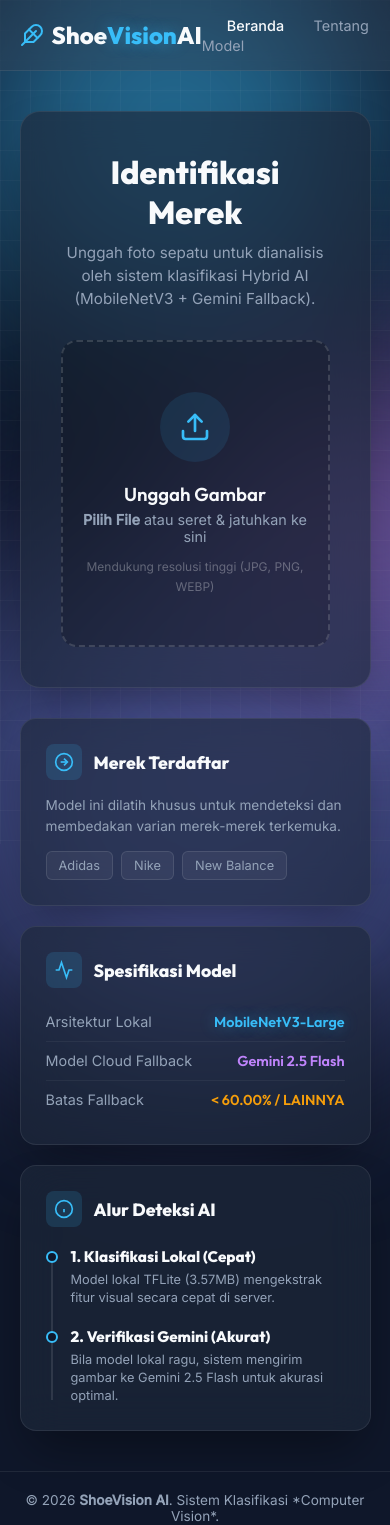
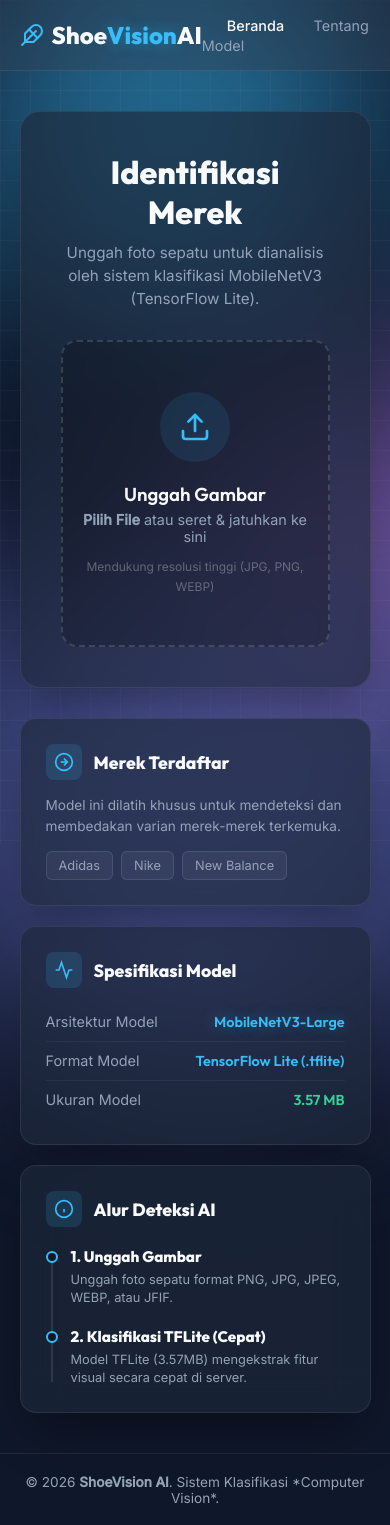
Before and after one commit to Mephistor3x/shoe-vision-ai, a Flask app: page / in a window 390 px wide. Shown: the top 1525 px of the page. Run offline with Flask 3, Linux system fonts and the light colour scheme.

Commit message:
Hapus integrasi Gemini AI dari backend dan frontend, jalankan klasifikasi secara lokal sepenuhnya menggunakan MobileNetV3 TFLite

```diff
--- a/requirements.txt
+++ b/requirements.txt
@@ -3,5 +3,4 @@ ai-edge-litert
 numpy>=1.23.5,<2.0.0
 werkzeug>=3.0.0
 pillow>=10.0.0
-google-generativeai>=0.8.0
 python-dotenv>=1.0.1
--- a/sistem_ai/app.py
+++ b/sistem_ai/app.py
@@ -5,7 +5,6 @@ from flask import Flask, request, render_template, jsonify
 from werkzeug.utils import secure_filename
 from PIL import Image
 from dotenv import load_dotenv
-import google.generativeai as genai
 
 # Impor Model AI secara dinamis untuk mendukung LiteRT / TFLite (tanpa full TensorFlow)
 try:
@@ -28,25 +27,14 @@ except ImportError:
 IS_VERCEL = os.getenv("VERCEL") == "1"
 
 # =====================================================================
-# 1. KONFIGURASI LINGKUNGAN & API KEY GEMINI
+# 1. KONFIGURASI LINGKUNGAN
 # =====================================================================
 
 # Mendapatkan path absolut direktori tempat app.py ini berada
 BASE_DIR = os.path.abspath(os.path.dirname(__file__))
 
-# Memuat file konfigurasi rahasia (.env) untuk mengambil GEMINI_API_KEY secara aman
+# Memuat file konfigurasi rahasia (.env)
 load_dotenv(os.path.join(BASE_DIR, '.env'))
-
-# Konfigurasi resmi SDK Google Generative AI secara opsional
-gemini_key = os.getenv("GEMINI_API_KEY")
-if gemini_key:
-    try:
-        genai.configure(api_key=gemini_key)
-        print("[+] API Key Gemini berhasil dikonfigurasi.")
-    except Exception as e:
-        print(f"[X] Gagal mengonfigurasi Gemini API: {e}")
-else:
-    print("[!] Peringatan: GEMINI_API_KEY tidak ditemukan di environment. Fallback Gemini akan dinonaktifkan.")
 
 # Inisialisasi aplikasi Flask untuk antarmuka web
 app = Flask(__name__)
@@ -97,7 +85,6 @@ try:
         print("[!] ERROR: Tidak dapat memuat model pendeteksi sepatu!")
 except Exception as model_err:
     print(f"[X] Gagal memuat model klasifikasi lokal: {model_err}")
-    print("[!] Sistem akan beroperasi penuh menggunakan Gemini AI sebagai backend utama.")
     is_tflite = False
 
 # Urutan nama kelas target yang dideteksi oleh model lokal kita
@@ -167,82 +154,8 @@ def predict_shoe(img_path):
     return class_names[predicted_index].upper(), confidence
 
 # =====================================================================
-# 5. FUNGSI CADANGAN MENGGUNAKAN GEMINI 2.5 FLASH API
 # =====================================================================
-def predict_shoe_with_gemini(img_path):
-    """
-    Mengirimkan gambar sepatu ke Gemini API jika model lokal ragu-ragu.
-    Mendukung fallback otomatis dari gemini-2.5-flash ke gemini-1.5-flash jika terjadi error.
-    """
-    try:
-        # Memeriksa apakah API Key Gemini dikonfigurasi sebelum melakukan panggilan
-        if not os.getenv("GEMINI_API_KEY"):
-            print("[!] Peringatan: Panggilan Gemini dilewati karena GEMINI_API_KEY tidak dikonfigurasi.")
-            return None, None, "Kunci API Gemini (GEMINI_API_KEY) tidak ditemukan."
-
-        # Membuka gambar menggunakan format Pillow PIL agar didukung oleh Gemini SDK
-        img = Image.open(img_path)
-
-        # Instruksi mendetail untuk memandu Gemini
-        prompt = """
-        Analyze this shoe image. Identify the brand of the shoe.
-        You must classify it into one of these exact brand values:
-        - ADIDAS
-        - NIKE
-        - NEW_BALANCE
-        - PUMA
-        - LAINNYA
-
-        Return a JSON object in this exact format:
-        {
-          "brand": "BRAND_NAME",
-          "confidence": 95.0
-        }
-        Where BRAND_NAME must be one of the brand values listed above (all uppercase, with underscores for NEW_BALANCE), and confidence is a float from 0.0 to 100.0 representing your confidence.
-        """
-
-        data = None
-        last_error = None
-
-        # Coba gunakan gemini-2.5-flash terlebih dahulu
-        try:
-            print("[*] Mencoba prediksi menggunakan model gemini-2.5-flash...")
-            gemini_model = genai.GenerativeModel('gemini-2.5-flash')
-            response = gemini_model.generate_content(
-                [prompt, img],
-                generation_config={"response_mime_type": "application/json"}
-            )
-            data = json.loads(response.text.strip())
-        except Exception as e_2_5:
-            last_error = str(e_2_5)
-            print(f"[!] Gagal menggunakan gemini-2.5-flash: {e_2_5}. Melakukan fallback ke gemini-1.5-flash...")
-
-            # Fallback ke gemini-1.5-flash
-            try:
-                gemini_model = genai.GenerativeModel('gemini-1.5-flash')
-                response = gemini_model.generate_content(
-                    [prompt, img],
-                    generation_config={"response_mime_type": "application/json"}
-                )
-                data = json.loads(response.text.strip())
-                last_error = None # Berhasil
-            except Exception as e_1_5:
-                last_error = f"gemini-2.5: {last_error} | gemini-1.5: {str(e_1_5)}"
-                print(f"[X] Gagal juga menggunakan gemini-1.5-flash: {e_1_5}")
-
-        if data is None:
-            raise ValueError(f"Seluruh model Gemini gagal merespons. Detail: {last_error}")
-
-        brand = data.get("brand", "LAINNYA").upper()
-        confidence = float(data.get("confidence", 95.0))
-
-        return brand, confidence, None
-    except Exception as e:
-        print(f"[X] Gagal melakukan prediksi dengan Gemini: {e}")
-        return None, None, str(e)
-
-# =====================================================================
-# 6. ROUTING ROUTE (PENGATURAN ALUR WEB & API FLASK)
+# 5. ROUTING ROUTE (PENGATURAN ALUR WEB & API FLASK)
 # =====================================================================
 
 @app.route('/')
@@ -257,14 +170,7 @@ def index():
 def predict():
     """
     Endpoint POST API /predict:
-    Menerima berkas foto dari client, menyimpannya, lalu mengeksekusi logika Hybrid AI.
-
-    Alur Hybrid AI (Scheme 1):
-    1. Lakukan prediksi lokal menggunakan TFLite.
-    2. Periksa apakah tingkat keyakinan (confidence) di bawah 60.00% ATAU terdeteksi sebagai "LAINNYA".
-       - Jika Ya: Panggil Gemini API untuk menganalisis gambar secara mendalam. Ganti hasil prediksi lokal.
-       - Jika Tidak: Gunakan hasil prediksi lokal (hemat kuota API dan sangat cepat).
-    3. Kembalikan data dalam format JSON ke client.
+    Menerima berkas foto dari client, menyimpannya, lalu mengeksekusi prediksi menggunakan model lokal.
     """
     # Validasi apakah berkas dikirim dalam request POST
     if 'file' not in request.files:
@@ -292,47 +198,19 @@ def predict():
 
         # Lakukan prediksi
         try:
-            # Langkah 1: Prediksi menggunakan Model TFLite lokal (jika berhasil dimuat)
-            label = None
-            confidence = None
-            used_gemini = False
+            # Langkah 1: Prediksi menggunakan Model TFLite/Keras lokal
+            if is_tflite or (has_tensorflow and model is not None):
+                label, confidence = predict_shoe(filepath)
+                print(f"[+] Prediksi: {label} ({confidence:.2f}%)")
+            else:
+                raise ValueError("Model klasifikasi lokal tidak tersedia di server!")
 
-            if is_tflite or (has_tensorflow and model is not None):
-                try:
-                    label, confidence = predict_shoe(filepath)
-                    print(f"[+] Prediksi Lokal: {label} ({confidence:.2f}%)")
-                except Exception as local_err:
-                    print(f"[X] Gagal melakukan prediksi lokal: {local_err}. Mencoba fallback ke Gemini...")
-            else:
-                print("[!] Model lokal tidak tersedia. Mencoba menggunakan Gemini AI secara langsung...")
-
-            # Langkah 2: Pemicu Fallback Gemini (Keyakinan rendah, terdeteksi "LAINNYA", atau model lokal tidak tersedia)
-            if label is None or confidence < 60.00 or label == "LAINNYA":
-                print(f"[!] Memicu Gemini (Alasan: model lokal tidak tersedia/keyakinan rendah/LAINNYA)...")
-                gemini_label, gemini_confidence, gemini_error = predict_shoe_with_gemini(filepath)
-
-                # Jika pemanggilan Gemini sukses, gunakan hasilnya
-                if gemini_label is not None:
-                    label = gemini_label
-                    confidence = gemini_confidence
-                    used_gemini = True
-                    print(f"[GEMINI] Hasil Gemini: {label} ({confidence:.2f}%)")
-                else:
-                    if label is None:
-                        if not os.getenv("GEMINI_API_KEY"):
-                            raise ValueError("Gagal mendeteksi gambar: Model lokal dinonaktifkan di Vercel, dan kunci API Gemini (GEMINI_API_KEY) belum dikonfigurasi di dashboard Vercel Anda.")
-                        else:
-                            raise ValueError(f"Gagal mendeteksi gambar: Model lokal dinonaktifkan di Vercel, dan panggilan ke Gemini AI gagal. Detail: {gemini_error}")
-                    else:
-                        print(f"[!] Panggilan Gemini gagal ({gemini_error}). Tetap menggunakan hasil prediksi lokal.")
-
-            # Langkah 3: Kirim respons JSON akhir ke frontend
+            # Langkah 2: Kirim respons JSON akhir ke frontend
             return jsonify({
                 'success': True,
                 'label': label,
                 'confidence': f"{confidence:.2f}",
-                'image_url': f"/static/uploads/{filename}" if not IS_VERCEL else "",
-                'used_gemini': used_gemini
+                'image_url': f"/static/uploads/{filename}" if not IS_VERCEL else ""
             })
         except Exception as e:
             print(f"[X] Error Prediksi: {str(e)}")
--- a/sistem_ai/requirements.txt
+++ b/sistem_ai/requirements.txt
@@ -3,5 +3,4 @@ ai-edge-litert
 numpy>=1.23.5,<2.0.0
 werkzeug>=3.0.0
 pillow>=10.0.0
-google-generativeai>=0.8.0
 python-dotenv>=1.0.1
--- a/sistem_ai/static/style.css
+++ b/sistem_ai/static/style.css
@@ -254,36 +254,3 @@ h1, h2, h3, h4 { font-family: 'Outfit', sans-serif; } /* Font modern bersudut di
 
 /* Footer */
 footer { text-align: center; padding: 20px; font-size: 0.85rem; color: var(--text-muted); border-top: 1px solid var(--border-color); }
-
-/* =====================================================================
-   11. STYLE KHAS LENCANA VERIFIED GEMINI AI & EFEK PULSE NYALA (GLOW)
-   ===================================================================== */
-.badge-gemini {
-    font-size: 0.7rem;
-    font-weight: 600;
-    padding: 4px 12px;
-    border-radius: 20px;
-    /* Gradasi warna ungu ke biru indigo khas Gemini */
-    background: linear-gradient(135deg, #a855f7, #6366f1);
-    color: #ffffff;
-    /* Bayangan bercahaya luar */
-    box-shadow: 0 0 12px rgba(168, 85, 247, 0.5);
-    margin-left: 8px;
-    display: inline-flex;
-    align-items: center;
-    border: 1px solid rgba(255, 255, 255, 0.2);
-    /* Menghubungkan animasi denyut cahaya gemini-pulse */
-    animation: gemini-pulse 2s infinite alternate;
-}
-
-/* Animasi denyut cahaya dan perbesaran mikro untuk efek Premium verified */
-@keyframes gemini-pulse {
-    0% {
-        box-shadow: 0 0 8px rgba(168, 85, 247, 0.4);
-        transform: scale(1);
-    }
-    100% {
-        box-shadow: 0 0 16px rgba(168, 85, 247, 0.8), 0 0 20px rgba(99, 102, 241, 0.4);
-        transform: scale(1.03); /* Membesar sedikit */
-    }
-}
--- a/sistem_ai/templates/index.html
+++ b/sistem_ai/templates/index.html
@@ -40,7 +40,7 @@
             <div class="glass-panel main-card">
                 <header class="card-header">
                     <h2>Identifikasi Merek</h2>
-                    <p>Unggah foto sepatu untuk dianalisis oleh sistem klasifikasi Hybrid AI (MobileNetV3 + Gemini Fallback).</p>
+                    <p>Unggah foto sepatu untuk dianalisis oleh sistem klasifikasi MobileNetV3 (TensorFlow Lite).</p>
                 </header>
 
                 <!-- Area Drag & Drop untuk mengunggah gambar secara interaktif -->
@@ -80,9 +80,7 @@
                     <div class="prediction-card">
                         <div class="pred-header">
                             <!-- Status akurasi umum model lokal -->
-                            <span class="badge-success">Berhasil Dikenali</span>
-                            <!-- Lencana khusus yang muncul jika klasifikasi dialihkan dan diverifikasi oleh Gemini AI -->
-                            <span id="gemini-badge" class="badge-gemini hidden">⚡ Gemini AI Verified</span>
+                            <span class="badge-success">Akurasi Tinggi</span>
                         </div>
 
                         <!-- Nama Merek Hasil Tebakan (Adidas, Nike, Puma, dll) -->
@@ -131,16 +129,16 @@
                 </div>
                 <ul class="stats-list">
                     <li>
-                        <span class="stat-label">Arsitektur Lokal</span>
+                        <span class="stat-label">Arsitektur Model</span>
                         <span class="stat-value highlight">MobileNetV3-Large</span>
                     </li>
                     <li>
-                        <span class="stat-label">Model Cloud Fallback</span>
-                        <span class="stat-value" style="color: #c084fc;">Gemini 2.5 Flash</span>
+                        <span class="stat-label">Format Model</span>
+                        <span class="stat-value" style="color: #38bdf8;">TensorFlow Lite (.tflite)</span>
                     </li>
                     <li>
-                        <span class="stat-label">Batas Fallback</span>
-                        <span class="stat-value" style="color: #f59e0b;">< 60.00% / LAINNYA</span>
+                        <span class="stat-label">Ukuran Model</span>
+                        <span class="stat-value" style="color: #34d399;">3.57 MB</span>
                     </li>
                 </ul>
             </div>
@@ -154,15 +152,15 @@
                     <div class="tl-item">
                         <div class="tl-dot"></div>
                         <div class="tl-content">
-                            <h4>1. Klasifikasi Lokal (Cepat)</h4>
-                            <p>Model lokal TFLite (3.57MB) mengekstrak fitur visual secara cepat di server.</p>
+                            <h4>1. Unggah Gambar</h4>
+                            <p>Unggah foto sepatu format PNG, JPG, JPEG, WEBP, atau JFIF.</p>
                         </div>
                     </div>
                     <div class="tl-item">
                         <div class="tl-dot"></div>
                         <div class="tl-content">
-                            <h4>2. Verifikasi Gemini (Akurat)</h4>
-                            <p>Bila model lokal ragu, sistem mengirim gambar ke Gemini 2.5 Flash untuk akurasi optimal.</p>
+                            <h4>2. Klasifikasi TFLite (Cepat)</h4>
+                            <p>Model TFLite (3.57MB) mengekstrak fitur visual secara cepat di server.</p>
                         </div>
                     </div>
                 </div>
@@ -257,28 +255,12 @@
                     resultLabel.textContent = data.label.replace(/_/g, ' ');
                     resultConfidenceText.textContent = `${data.confidence}%`;
 
-                    // Hubungkan referensi lencana Gemini
-                    const geminiBadge = document.getElementById('gemini-badge');
-
-                    // Tampilkan lencana Gemini AI Verified hanya jika backend memicu fallback Gemini
-                    if(data.used_gemini) {
-                        geminiBadge.classList.remove('hidden');
-                    } else {
-                        geminiBadge.classList.add('hidden');
-                    }
-
                     // Animasi bar keyakinan dengan penundaan 100ms agar efek transisi berjalan mulus
                     setTimeout(() => {
                         confidenceBar.style.width = `${data.confidence}%`;
 
                         // Menyesuaikan warna bar dan lencana sesuai kondisi keputusan AI
-                        if(data.used_gemini) {
-                            // Gaya visual bernuansa Gemini (Ungu ke Indigo)
-                            confidenceBar.style.background = 'linear-gradient(90deg, #a855f7, #6366f1)';
-                            document.querySelector('.badge-success').textContent = 'Gemini AI';
-                            document.querySelector('.badge-success').style.background = 'rgba(168, 85, 247, 0.2)';
-                            document.querySelector('.badge-success').style.color = '#c084fc';
-                        } else if(data.confidence < 60) {
+                        if(data.confidence < 60) {
                             // Gaya visual Keyakinan Rendah (Amber/Kuning ke Merah)
                             confidenceBar.style.background = 'linear-gradient(90deg, #f59e0b, #ef4444)';
                             document.querySelector('.badge-success').textContent = 'Keyakinan Rendah';
```
Also changed, not shown: README.md.
